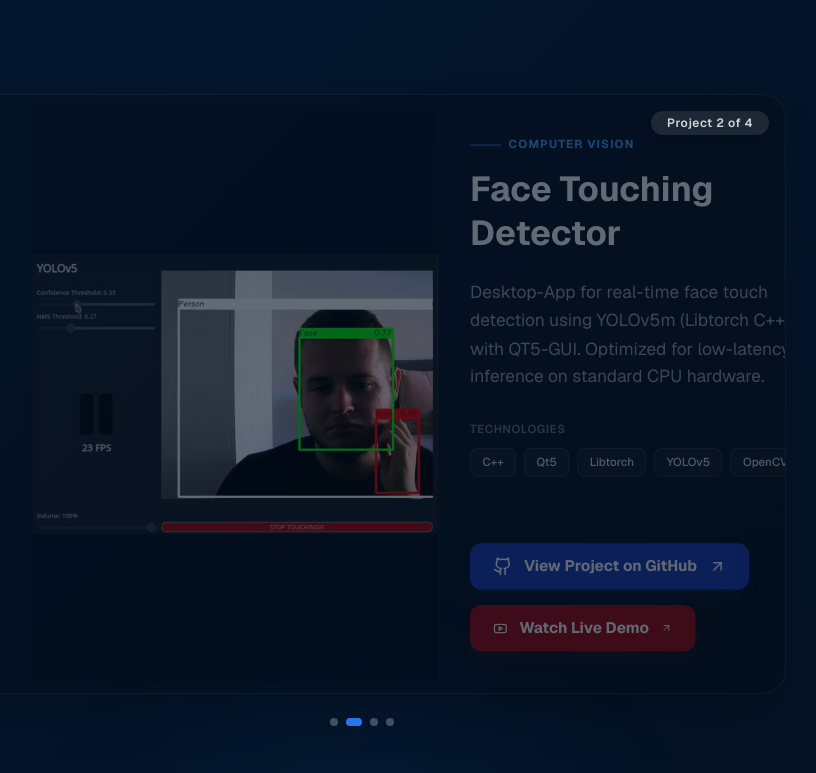
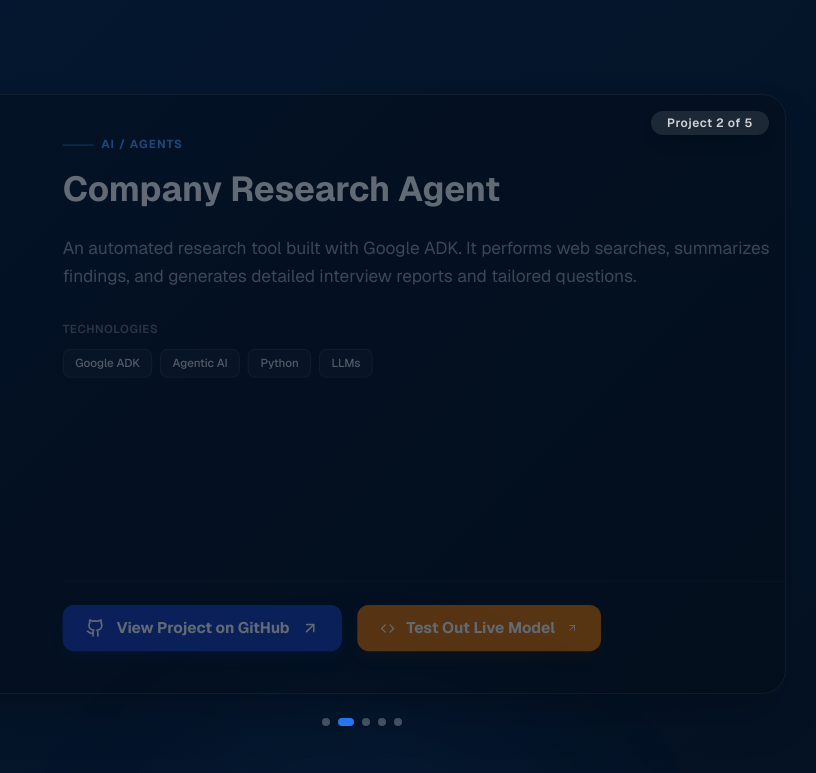
Before and after one commit to mischlox/portfolio-website, a Next.js app in the folder frontend/: page / in a window 1280 px wide. Shown: the part 3287-4060 px from the top of the page, without its empty margins (278-1094 px from the left). Built offline with nearby package versions, Linux system fonts and the light colour scheme.

Commit message:
Add RAG API to projects

```diff
--- a/frontend/components/Common/Data.ts
+++ b/frontend/components/Common/Data.ts
@@ -71,6 +71,24 @@ export const PROFILE = {
   ],
   projects: [
     {
+      "title": "Portfolio Chat API (RAG Assistant)",
+      "cat": "Agentic AI / Full-Stack",
+      "desc": "An API powering the AI assistant currently running on this website. It uses a **LangGraph** state machine for complex, stateful conversation flow, performing Retrieval-Augmented Generation (RAG) against a private knowledge base to answer questions about Michael's professional career and integrates a FastMail contact service.",
+      "techStack": [
+        "FastAPI",
+        "LangGraph",
+        "LangChain",
+        "Chroma DB",
+        "Python",
+        "RAG"
+      ],
+      "titleImage": "",
+      "url": "https://github.com/mischlox/portfolio-website/tree/master/backend",
+      "huggingfaceUrl": "",
+      "galleryImages": [
+      ]
+    },
+    {
       title: "Company Research Agent",
       cat: "AI / Agents",
       desc: "An automated research tool built with Google ADK. It performs web searches, summarizes findings, and generates detailed interview reports and tailored questions.",
```
